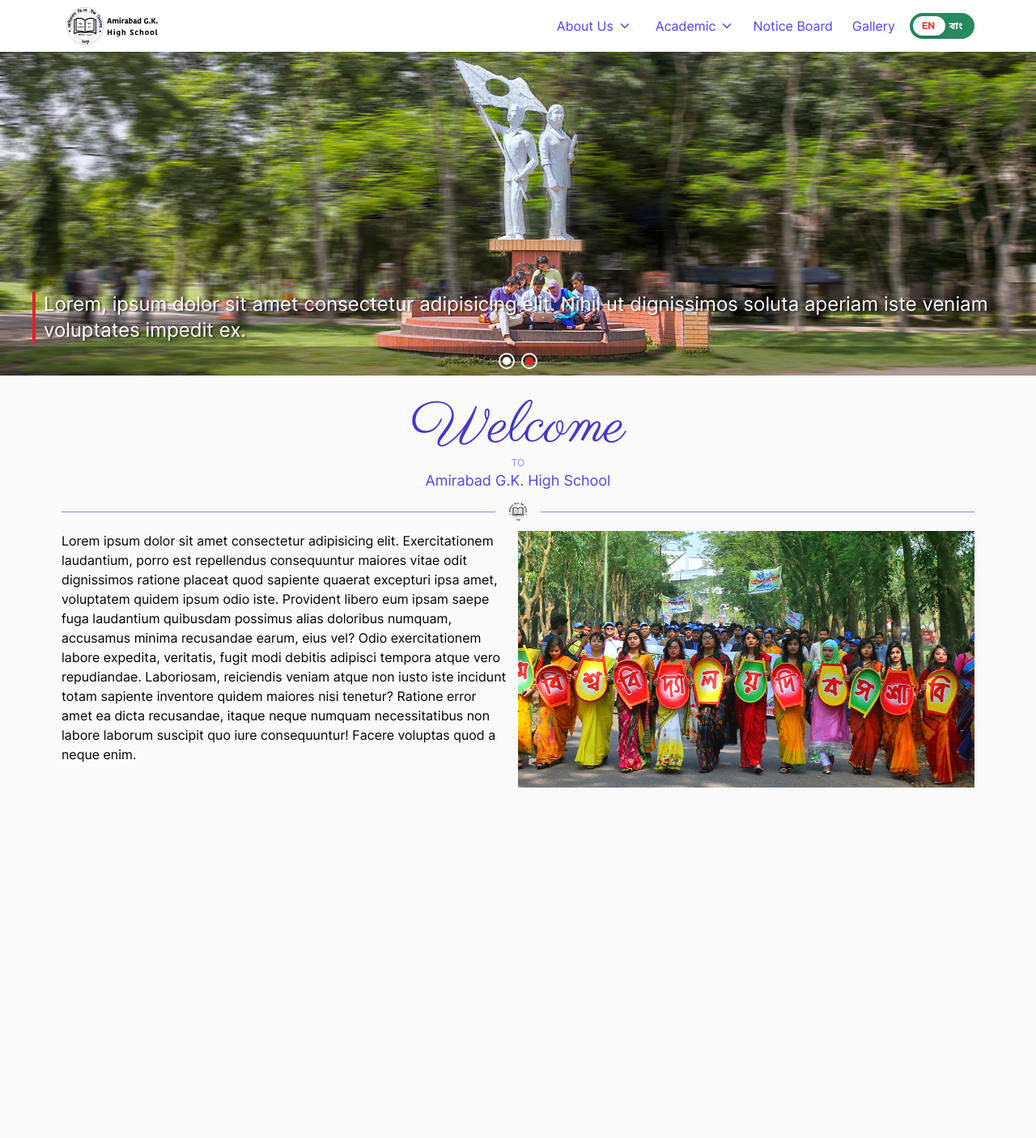
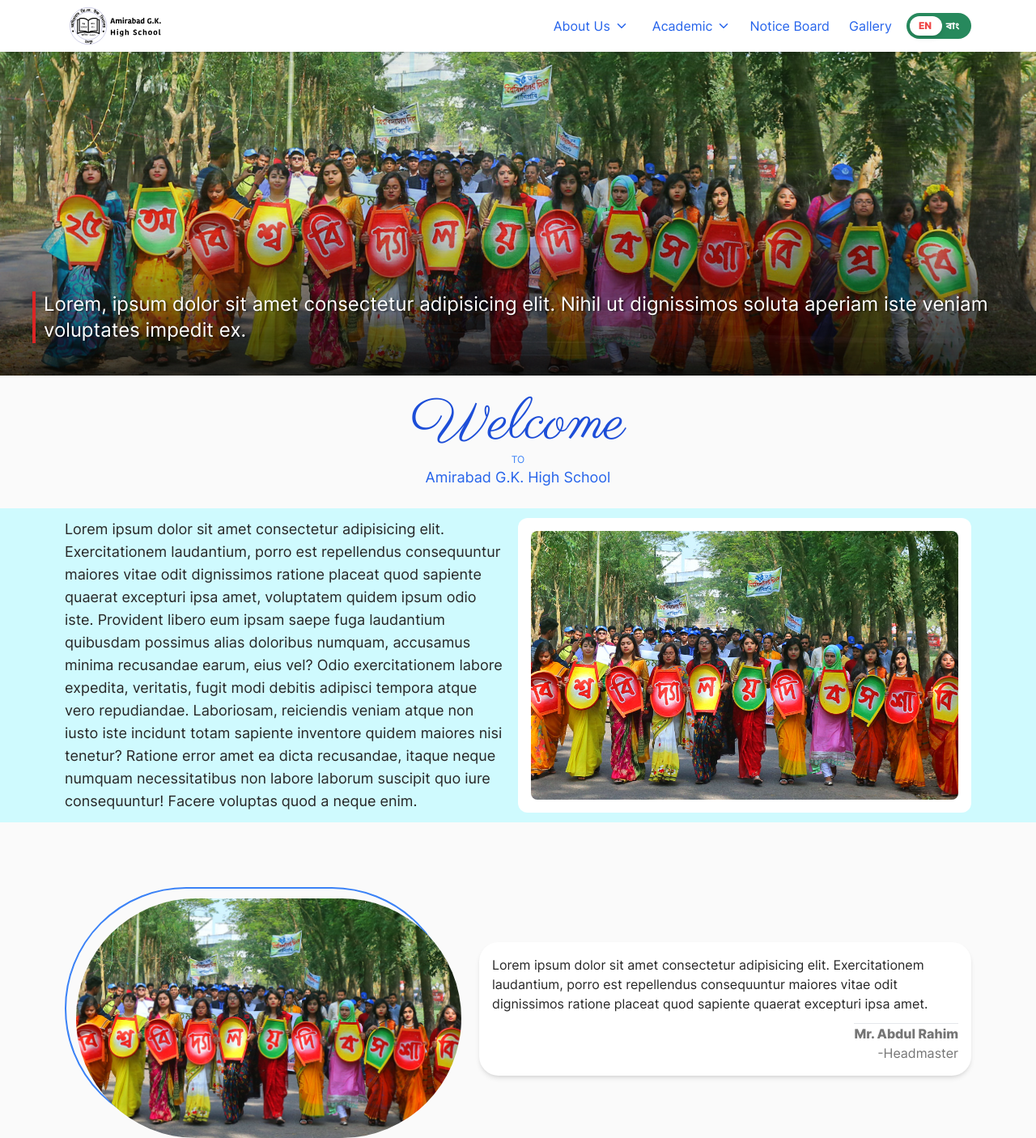
Before and after one commit to tuhinsaud4614/high-school, a Next.js app: page / in a window 1280 px wide. Shown: the whole page at 81% size. Before the commit the page ends 985 px from the top, so only its background shows below. Built offline with nearby package versions, Linux system fonts and the light colour scheme.

Commit message:
Home headmaster Component Created

```diff
--- a/components/home/Carousel.tsx
+++ b/components/home/Carousel.tsx
@@ -1,6 +1,6 @@
 import Image from "next/image";
 import { ReactNode } from "react";
-import { Autoplay, EffectFade, Pagination } from "swiper";
+import { Autoplay, EffectFade } from "swiper";
 import { Swiper, SwiperSlide } from "swiper/react";
 
 interface Props {
@@ -24,8 +24,9 @@ const CarouselItem = ({ children, imageHeight, imageWidth, image }: Props) => {
             layout="fill"
             objectFit="cover"
             priority
+            className="animate-zooming"
           />
-          <div className="hidden md:flex absolute inset-0 p-10 overflow-hidden items-end justify-center">
+          <div className="hidden md:flex absolute inset-0 p-10 overflow-hidden items-end justify-center bg-gradient-to-t from-black/75 via-black/0">
             <h3
               style={{
                 textShadow: "2px 1px 2px rgba(0, 0, 0, 0.6)",
@@ -46,23 +47,25 @@ const Carousel = () => {
   const imageHeight = 600;
   return (
     <Swiper
-      modules={[Autoplay, EffectFade, Pagination]}
+      // modules={[Autoplay, EffectFade, Pagination]}
+      modules={[Autoplay, EffectFade]}
       slidesPerView={1}
       effect="fade"
-      pagination={{
-        clickable: true,
-        bulletActiveClass:
-          "swiper-pagination-bullet-active home-carousel-bullet-active",
-        bulletClass: "swiper-pagination-bullet home-carousel-bullet",
-        clickableClass:
-          "bg-black/30 !bottom-0 flex items-center justify-center py-2 px-4",
-      }}
+      // pagination={{
+      //   clickable: true,
+      //   bulletActiveClass:
+      //     "swiper-pagination-bullet-active home-carousel-bullet-active",
+      //   bulletClass: "swiper-pagination-bullet home-carousel-bullet",
+      //   clickableClass:
+      //     "bg-black/30 !bottom-0 flex items-center justify-center py-2 px-4",
+      // }}
       autoplay={{
-        delay: 2500,
+        delay: 5000,
         disableOnInteraction: false,
       }}
-      speed={1000}
+      speed={5000}
       loop
+      allowTouchMove={false}
     >
       <SwiperSlide>
         <CarouselItem
--- /dev/null
+++ b/components/home/HeadMasterCard.tsx
@@ -0,0 +1,37 @@
+import Image from "next/image";
+
+const HeadMasterCard = () => {
+  return (
+    <section className="max-w-6xl mx-auto px-4 md:mt-20 mt-7 md:flex md:items-center">
+      <div className="relative h-[11.25rem] w-full md:h-[18.75rem] md:w-[30rem]">
+        <div className="absolute inset-0 w-full h-full rounded-full border-2 border-blue-500">
+          <div className="relative w-full h-full rounded-full overflow-hidden md:mt-3 md:ml-3">
+            <Image
+              src="/home.jpeg"
+              alt="Welcome Image"
+              layout="fill"
+              objectFit="cover"
+              priority
+            />
+          </div>
+        </div>
+      </div>
+      <div className="md:flex-1 md:pl-8">
+        <div className="bg-white shadow-md p-4 rounded-3xl">
+          <blockquote className="text-neutral-800 relative">
+            Lorem ipsum dolor sit amet consectetur adipisicing elit.
+            Exercitationem laudantium, porro est repellendus consequuntur
+            maiores vitae odit dignissimos ratione placeat quod sapiente quaerat
+            excepturi ipsa amet.
+          </blockquote>
+          <h6 className="text-[#757575] flex flex-col items-end border-t mt-3 ml-auto w-fit">
+            <strong>Mr. Abdul Rahim</strong>
+            <span>-Headmaster</span>
+          </h6>
+        </div>
+      </div>
+    </section>
+  );
+};
+
+export default HeadMasterCard;
--- a/components/home/Welcome.tsx
+++ b/components/home/Welcome.tsx
@@ -7,53 +7,42 @@ const Welcome = () => {
   const { localeConst, locale } = useLocale();
   return (
     <Fragment>
-      <h1 className="flex flex-col items-center mt-4">
+      <h1 className="flex flex-col items-center max-w-6xl mx-auto px-4 py-6">
         <span
           className={classNames(
-            "text-3xl md:text-7xl text-indigo-700 capitalize",
+            "text-3xl md:text-7xl text-blue-700 capitalize",
             locale !== "bn" && "font-[Parisienne,cursive]"
           )}
         >
           {localeConst.HOME.welcome}
         </span>
         {locale !== "bn" && (
-          <span className="text-xs md:lg text-indigo-400">TO</span>
+          <span className="text-xs md:lg text-blue-500">TO</span>
         )}
-        <span className="text-lg text-center text-indigo-600">
+        <span className="text-lg text-center text-blue-600">
           {localeConst.APP_TITLE}
         </span>
       </h1>
-      <div className="flex items-center py-3">
-        <hr className="flex-1 mr-4 border-indigo-400" />
-        <Image width={24} height={24} src="/logo.svg" alt="logo" />
-        <hr className="flex-1 ml-4 border-indigo-400" />
-      </div>
-      <div className="md:flex md:justify-center">
-        <div className="relative md:order-2 md:basis-1/2">
+      <section className="bg-cyan-100">
+        <div className="md:flex md:justify-center max-w-6xl mx-auto px-4 py-3">
+          <div className="relative h-[11.25rem] md:h-auto md:order-2 md:basis-1/2 bg-white rounded-xl">
+            <div className="absolute inset-0 md:inset-4">
+              <div className=" w-full h-full relative rounded-lg overflow-hidden">
                 <Image
                   src="/home.jpeg"
                   alt="Welcome Image"
-            layout="responsive"
+                  layout="fill"
                   objectFit="cover"
-            width={320}
-            height={180}
+                  priority
                 />
               </div>
-        <p className="md:basis-1/2 md:pr-3 pt-3 md:pt-0">
-          Lorem ipsum dolor sit amet consectetur adipisicing elit.
-          Exercitationem laudantium, porro est repellendus consequuntur maiores
-          vitae odit dignissimos ratione placeat quod sapiente quaerat excepturi
-          ipsa amet, voluptatem quidem ipsum odio iste. Provident libero eum
-          ipsam saepe fuga laudantium quibusdam possimus alias doloribus
-          numquam, accusamus minima recusandae earum, eius vel? Odio
-          exercitationem labore expedita, veritatis, fugit modi debitis adipisci
-          tempora atque vero repudiandae. Laboriosam, reiciendis veniam atque
-          non iusto iste incidunt totam sapiente inventore quidem maiores nisi
-          tenetur? Ratione error amet ea dicta recusandae, itaque neque numquam
-          necessitatibus non labore laborum suscipit quo iure consequuntur!
-          Facere voluptas quod a neque enim.
-        </p>
             </div>
+          </div>
+          <div className="md:basis-1/2 md:pr-3 mt-3 md:mt-0 text-lg text-neutral-800">
+            {localeConst.HOME.welcomeText}
+          </div>
+        </div>
+      </section>
     </Fragment>
   );
 };
--- a/components/home/index.ts
+++ b/components/home/index.ts
@@ -1,2 +1,3 @@
 export { default as HomeCarousel } from "./Carousel";
+export { default as HomeHeadMasterCard } from "./HeadMasterCard";
 export { default as HomeWelcome } from "./Welcome";
--- a/components/navigation/BottomBar.tsx
+++ b/components/navigation/BottomBar.tsx
@@ -39,10 +39,10 @@ const BottomBar = () => {
             <Link href={item.to}>
               <a
                 className={classNames(
-                  "flex items-center justify-center w-12 h-8 rounded-full hover:text-white hover:bg-indigo-500 hover:shadow-md hover:shadow-indigo-500/50 transition-colors",
+                  "flex items-center justify-center w-12 h-8 rounded-full hover:text-white hover:bg-blue-500 hover:shadow-md hover:shadow-blue-500/50 transition-colors",
                   pathname === item.to
-                    ? "text-white bg-indigo-500 shadow-md shadow-indigo-500/50"
-                    : "text-indigo-500"
+                    ? "text-white bg-blue-500 shadow-md shadow-blue-500/50"
+                    : "text-blue-500"
                 )}
               >
                 {item.icon}
--- a/components/navigation/Header.tsx
+++ b/components/navigation/Header.tsx
@@ -6,7 +6,7 @@ const Header = () => {
   return (
     <header className="h-16 w-screen shadow bg-white fixed top-0 left-0 z-[100]">
       <nav
-        className="max-w-6xl mx-auto h-full flex items-center px-3"
+        className="max-w-6xl mx-auto h-full flex items-center px-4"
         aria-label="Main Navigation"
       >
         <Logo />
--- a/components/navigation/NavItem.tsx
+++ b/components/navigation/NavItem.tsx
@@ -24,10 +24,10 @@ const NavItem = ({ active, title, to, children, classes }: Props) => {
         <a
           className={classNames(
             "px-3 py-1.5 flex items-center capitalize",
-            "hover:bg-indigo-500 hover:text-white hover:shadow-md hover:shadow-indigo-500/50",
+            "hover:bg-blue-500 hover:text-white hover:shadow-md hover:shadow-blue-500/50",
             active
-              ? "bg-indigo-600 text-white shadow-md shadow-indigo-500/50"
-              : "text-indigo-600",
+              ? "bg-blue-600 text-white shadow-md shadow-blue-500/50"
+              : "text-blue-600",
             classes?.root
           )}
         >
--- a/locales/bn.ts
+++ b/locales/bn.ts
@@ -3,6 +3,8 @@ export const APP_TITLE = "আমিরাবাদ জি.কে. উচ্চ
 export const WELCOME_TEXT = "স্বাগতম";
 export const HOME = {
   welcome: "স্বাগতম",
+  welcomeText:
+    "অর্থহীন লেখা যার মাঝে আছে অনেক কিছু। হ্যাঁ, এই লেখার মাঝেই আছে অনেক কিছু। যদি তুমি মনে করো, এটা তোমার কাজে লাগবে, তাহলে তা লাগবে কাজে। নিজের ভাষায় লেখা দেখতে অভ্যস্ত হও। মনে রাখবে লেখা অর্থহীন হয়, যখন তুমি তাকে অর্থহীন মনে করো; আর লেখা অর্থবোধকতা তৈরি করে, যখন তুমি তাতে অর্থ ঢালো। যেকোনো লেখাই তোমার কাছে অর্থবোধকতা তৈরি করতে পারে, যদি তুমি সেখানে অর্থদ্যোতনা দেখতে পাও। …ছিদ্রান্বেষণ? না, তা হবে কেন?\n\nযে কথাকে কাজে লাগাতে চাও, তাকে কাজে লাগানোর কথা চিন্তা করার আগে ভাবো, তুমি কি সেই কথার জাদুতে আচ্ছন্ন হয়ে গেছ কিনা। তুমি যদি নিশ্চিত হও যে, তুমি কোনো মোহাচ্ছাদিত আবহে আবিষ্ট হয়ে অন্যের শেখানো বুলি আত্মস্থ করছো না, তাহলে তুমি নির্ভয়ে, নিশ্চিন্তে অগ্রসর হও। তুমি সেই কথাকে জানো, বুঝো, আত্মস্থ করো; মনে রাখবে, যা অনুসরণ করতে চলেছো, তা আগে অনুধাবন করা জরুরি; এখানে কিংকর্তব্যবিমূঢ় হবার কোনো সুযোগ নেই।",
 };
 export const ROUTES = {
   home: "হোম",
--- a/locales/en.ts
+++ b/locales/en.ts
@@ -2,6 +2,8 @@ export const LOGO_TEXT = "text-en.svg";
 export const APP_TITLE = "Amirabad G.K. High School";
 export const HOME = {
   welcome: "Welcome",
+  welcomeText:
+    "Lorem ipsum dolor sit amet consectetur adipisicing elit. Exercitationem laudantium, porro est repellendus consequuntur maiores vitae odit dignissimos ratione placeat quod sapiente quaerat excepturi ipsa amet, voluptatem quidem ipsum odio iste. Provident libero eum ipsam saepe fuga laudantium quibusdam possimus alias doloribus numquam, accusamus minima recusandae earum, eius vel? Odio exercitationem labore expedita, veritatis, fugit modi debitis adipisci tempora atque vero repudiandae. Laboriosam, reiciendis veniam atque non iusto iste incidunt totam sapiente inventore quidem maiores nisi tenetur? Ratione error amet ea dicta recusandae, itaque neque numquam necessitatibus non labore laborum suscipit quo iure consequuntur! Facere voluptas quod a neque enim.",
 };
 export const ROUTES = {
   home: "Home",
--- a/pages/index.tsx
+++ b/pages/index.tsx
@@ -1,4 +1,4 @@
-import { HomeCarousel, HomeWelcome } from "@component/home";
+import { HomeCarousel, HomeHeadMasterCard, HomeWelcome } from "@component/home";
 import type { NextPageWithLayout } from "@util";
 import { APP_TITLE } from "@util";
 import { Wrapper } from "components";
@@ -20,9 +20,8 @@ const Home: NextPageWithLayout = () => {
         />
       </Head>
       <HomeCarousel />
-      <section className="max-w-6xl mx-auto p-3">
-        <HomeWelcome />
-      </section>
+      <HomeWelcome />
+      <HomeHeadMasterCard />
     </div>
   );
 };
--- a/styles/globals.css
+++ b/styles/globals.css
@@ -8,7 +8,7 @@
 
 @layer components {
   .home-carousel-bullet {
-    @apply w-5 h-5 border-2 border-white opacity-100 bg-transparent cursor-pointer relative after:content-[''] after:absolute after:top-1/2 after:-translate-y-1/2 after:left-1/2 after:-translate-x-1/2 after:block after:h-2.5 after:w-2.5 after:bg-white after:rounded-full hover:after:bg-red-600;
+    @apply w-5 h-5 border-2 border-white opacity-100 bg-transparent cursor-pointer relative after:content-[''] after:absolute after:top-1/2 after:-translate-y-1/2 after:left-1/2 after:-translate-x-1/2 after:block after:h-2.5 after:w-2.5 after:bg-white after:rounded-full hover:after:bg-red-600 after:transition-all after:duration-[2000];
   }
 
   .home-carousel-bullet-active {
--- a/tailwind.config.js
+++ b/tailwind.config.js
@@ -10,6 +10,25 @@ module.exports = {
       fontFamily: {
         sans: ["inter", "Noto Sans Bengali", "sans-serif"],
       },
+      animation: {
+        zooming: "zooming 50s ease 0s infinite normal none running",
+      },
+      keyframes: {
+        zooming: {
+          "0%, 100%": {
+            transform:
+              "scale3d(1.1, 1.1, 1.1) translate3d(-20px, -10px, 0px) rotate(0.1deg)",
+          },
+          "25%, 75%": {
+            transform:
+              "scale3d(1.2, 1.2, 1.2) translate3d(-20px, -10px, 0px) rotate(0.1deg)",
+          },
+          "50%": {
+            transform:
+              "scale3d(1.3, 1.3, 1.3) translate3d(-20px, -10px, 0px) rotate(0.1deg)",
+          },
+        },
+      },
     },
   },
   plugins: [],
```
Lines whose indentation alone changed are shown as unchanged.
